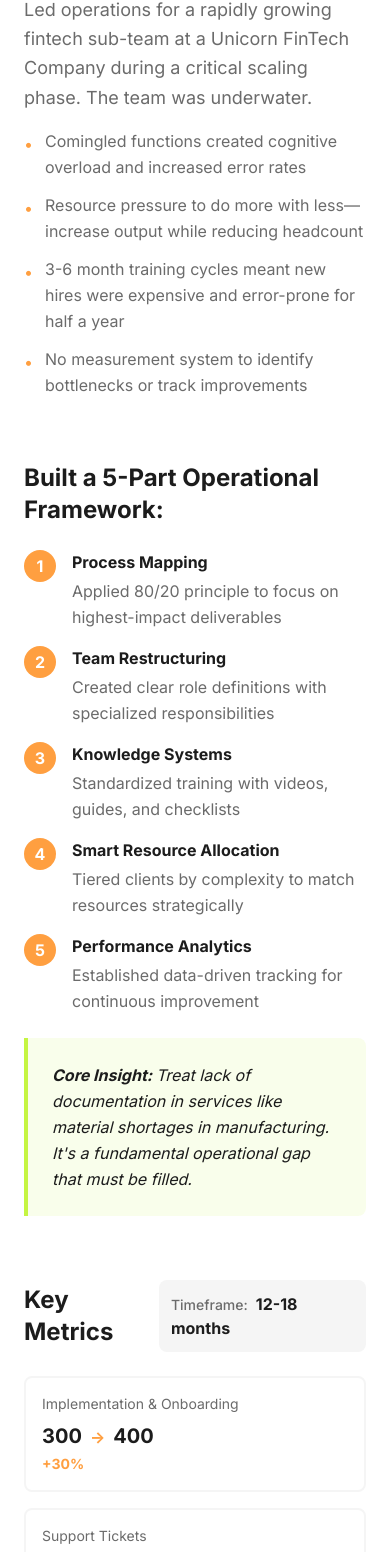
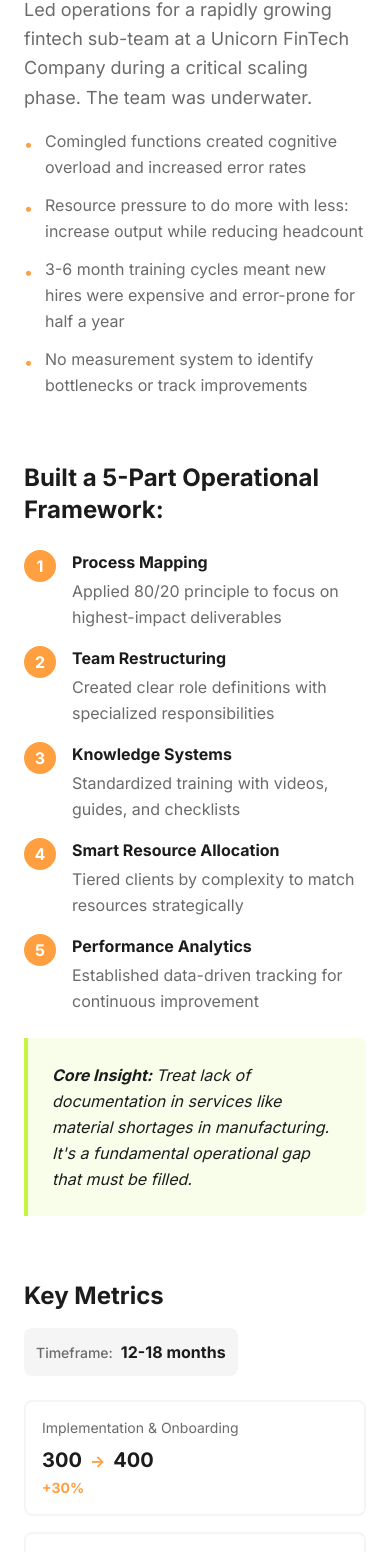
Before and after one commit to kkelly-d1cap/kkelly-personal-site-tw, a Next.js app: page / in a window 390 px wide. Shown: the part 2443-3995 px from the top of the page. Built offline with nearby package versions, Linux system fonts and the light colour scheme.

Commit message:
Remove em dash and fix mobile layout for key metrics section

```diff
--- a/app/components/FeaturedProject.tsx
+++ b/app/components/FeaturedProject.tsx
@@ -135,12 +135,12 @@ export default function FeaturedProject({
 
           {/* Key Metrics */}
           <div className="space-y-6">
-            <div className="flex items-center justify-between">
+            <div className="flex flex-col sm:flex-row sm:items-center sm:justify-between gap-4">
               <h4 className="text-2xl font-heading font-bold text-charcoal">
                 Key Metrics
               </h4>
               {/* Timeframe */}
-              <div className="bg-light-gray p-3 rounded-lg">
+              <div className="bg-light-gray p-3 rounded-lg w-fit">
                 <span className="text-sm text-medium-gray font-medium">
                   Timeframe:
                 </span>
--- a/content/featuredProject.ts
+++ b/content/featuredProject.ts
@@ -5,7 +5,7 @@ export const featuredProject = {
 
   challenges: [
     "Comingled functions created cognitive overload and increased error rates",
-    "Resource pressure to do more with less—increase output while reducing headcount",
+    "Resource pressure to do more with less: increase output while reducing headcount",
     "3-6 month training cycles meant new hires were expensive and error-prone for half a year",
     "No measurement system to identify bottlenecks or track improvements"
   ],
```
